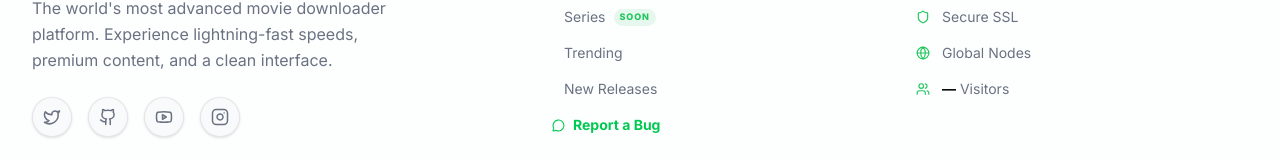
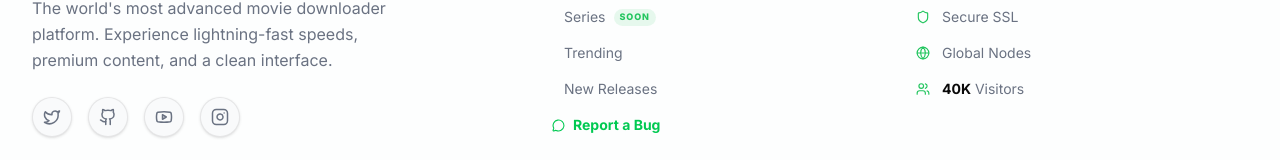
Before and after one commit to anointedthedeveloper/Downloaderino, a React (Vite) app: page / in a window 1280 px wide. Shown: the part 1992-2152 px from the top of the page. Built offline with nearby package versions, Linux system fonts and the light colour scheme.

Commit message:
fixed Page reload

```diff
--- a/src/components/Footer.tsx
+++ b/src/components/Footer.tsx
@@ -124,7 +124,7 @@ export const Footer: React.FC = () => {
               <div className="flex items-center gap-3 text-sm text-gray-500 dark:text-gray-400">
                 <Users size={14} className="text-primary" />
                 <span>
-                  <span className="text-foreground font-bold">{visitorCount > 0 ? visitorCount.toLocaleString() : '—'}</span> Visitors
+                  <span className="text-foreground font-bold">40K</span> Visitors
                 </span>
               </div>
             </div>
```
